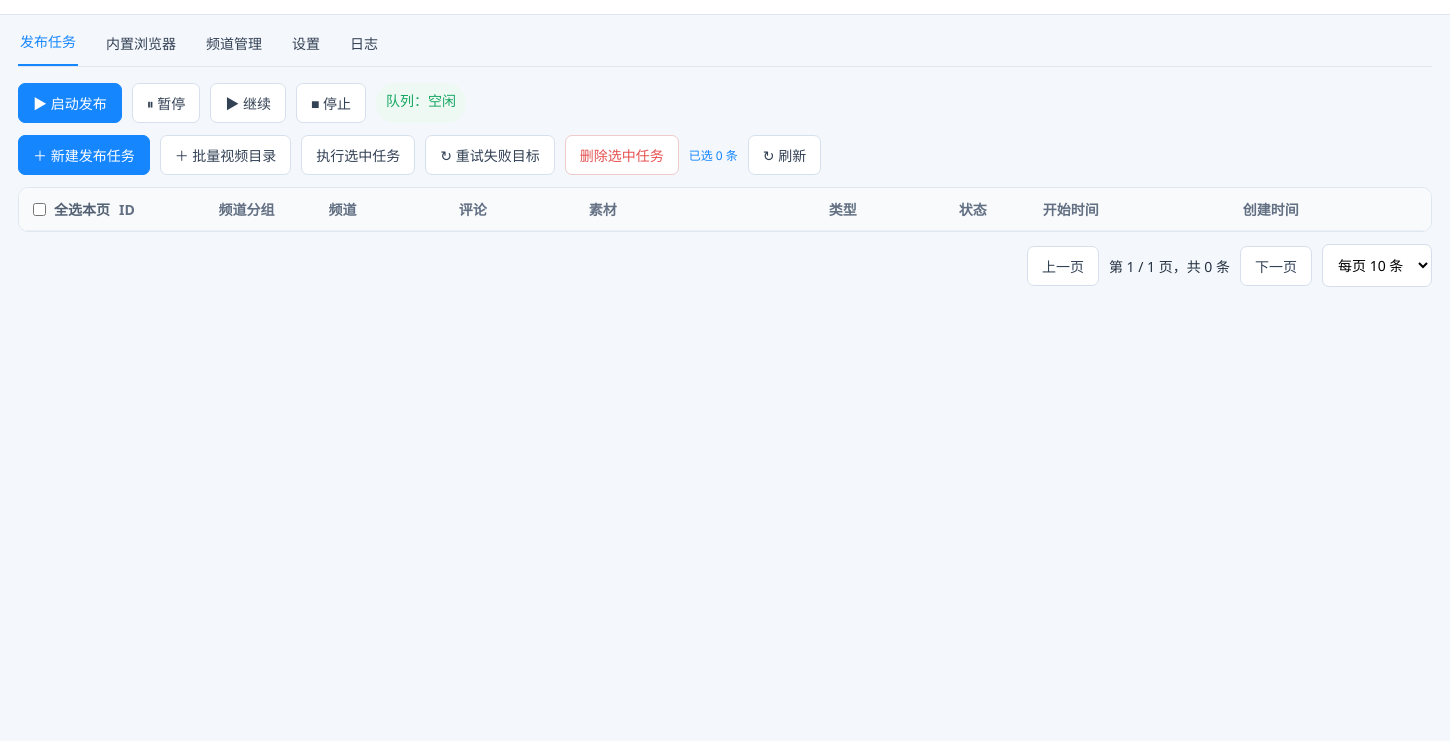
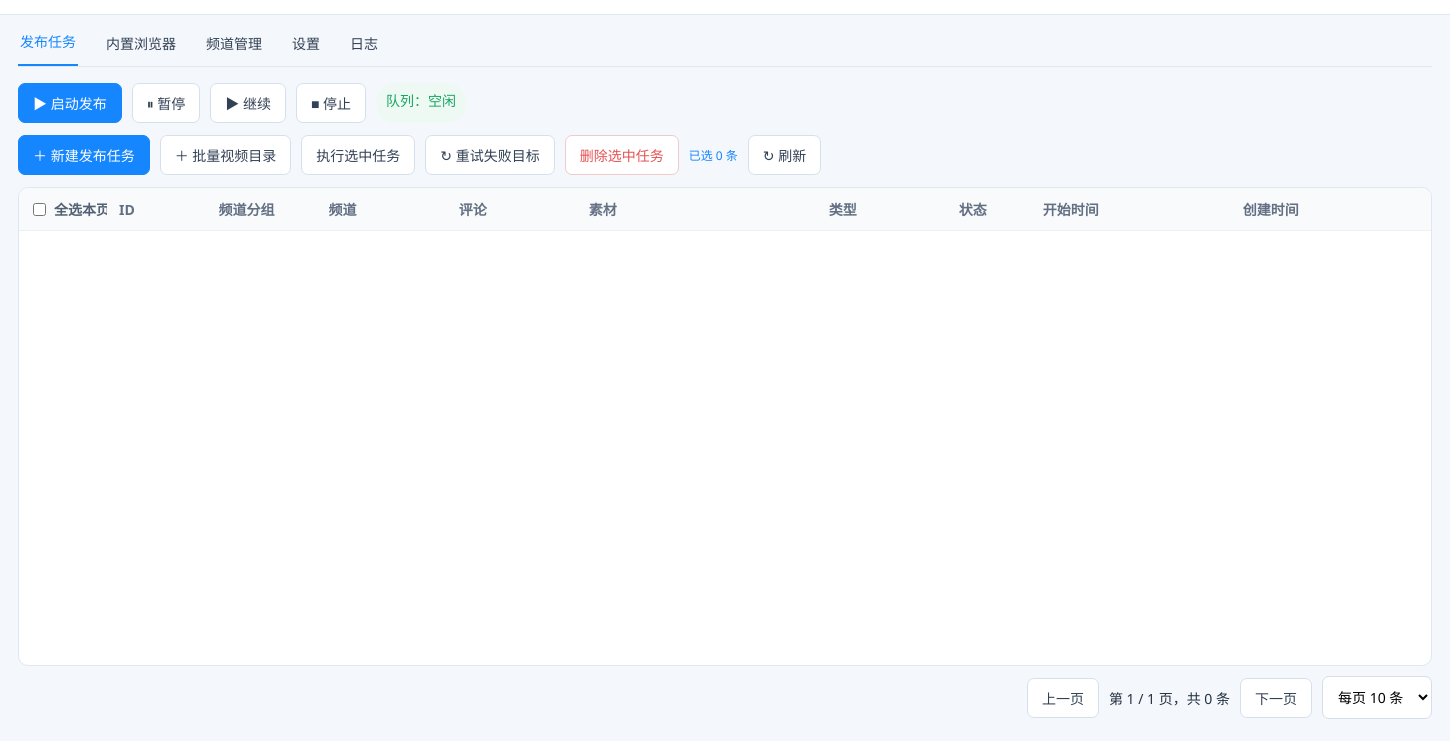
Before and after one commit to ximishan/qqChannel, an Electron app: page src/renderer/index.html in a window 1450 px wide. Shown: the part 63-804 px from the top of the page. Drawn offline with Linux system fonts and the light colour scheme; no server answers.

Commit message:
fix: keep task controls fixed while scrolling task rows

```diff
--- a/src/renderer/style.css
+++ b/src/renderer/style.css
@@ -42,3 +42,12 @@
 #taskDialog .task-instance-channels label{margin:0!important;min-width:0}
 #taskDialog .task-instance-channels .task-channel-checkbox+span{min-width:0;overflow:hidden;text-overflow:ellipsis}
 @media (max-width:980px){#taskDialog .modal-grid{grid-template-columns:1fr}#taskDialog .target-area{border-left:0;border-top:1px solid var(--line);padding-left:0;padding-top:14px;min-height:300px}#taskDialog .target-head{grid-template-columns:1fr auto}#taskDialog .target-summary{grid-column:1/-1;grid-row:2;text-align:left}}
+
+/* 发布任务页：上方操作区固定，仅任务列表区域滚动 */
+body:has(#tasks.active){overflow:hidden}
+#tasks.active{display:flex;flex-direction:column;height:calc(100vh - 146px);min-height:0;padding-bottom:0}
+#tasks.active>.actionbar,#tasks.active>#publishProgress,#tasks.active>#taskListFilterBar{flex:0 0 auto}
+#tasks.active>.table-wrap{flex:1 1 auto;min-height:0;overflow:auto;overscroll-behavior:contain}
+#tasks.active>.pagination{flex:0 0 auto;margin-top:10px;padding-bottom:2px}
+#tasks .table-wrap thead{position:sticky;top:0;z-index:3}
+#tasks .table-wrap th{position:sticky;top:0;z-index:3;box-shadow:0 1px 0 #edf1f6}
```
